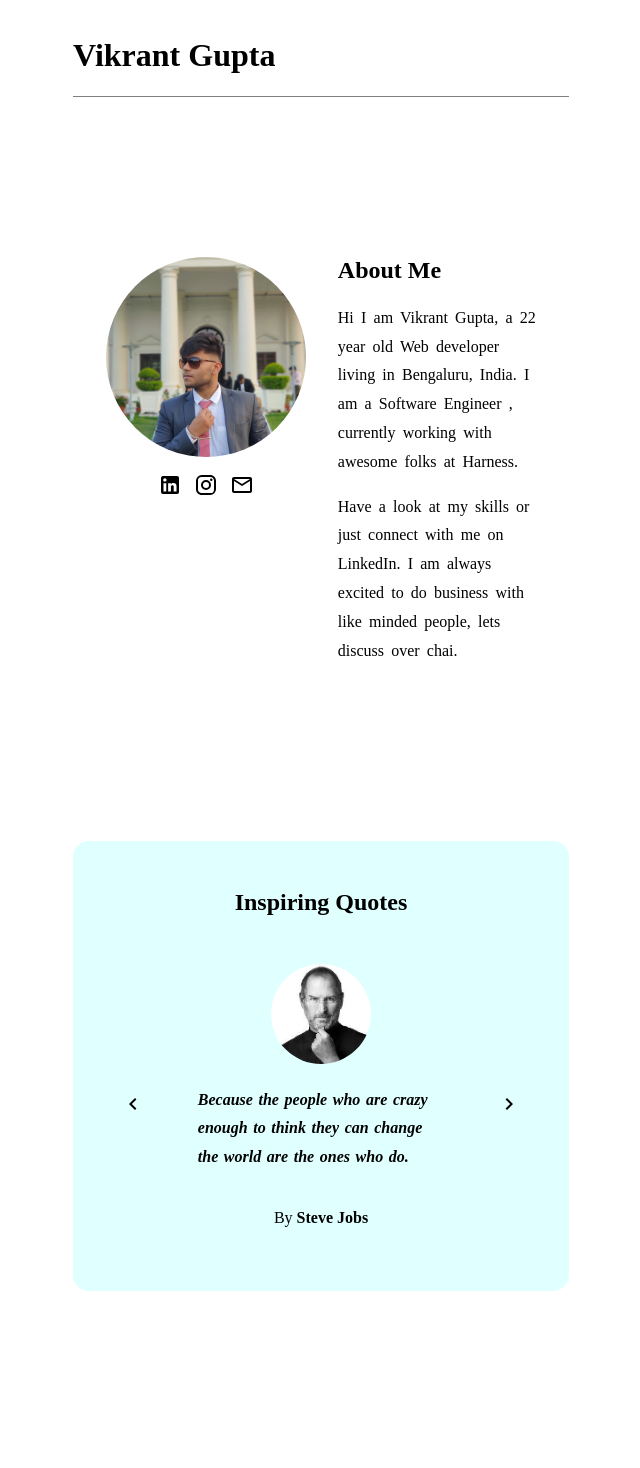
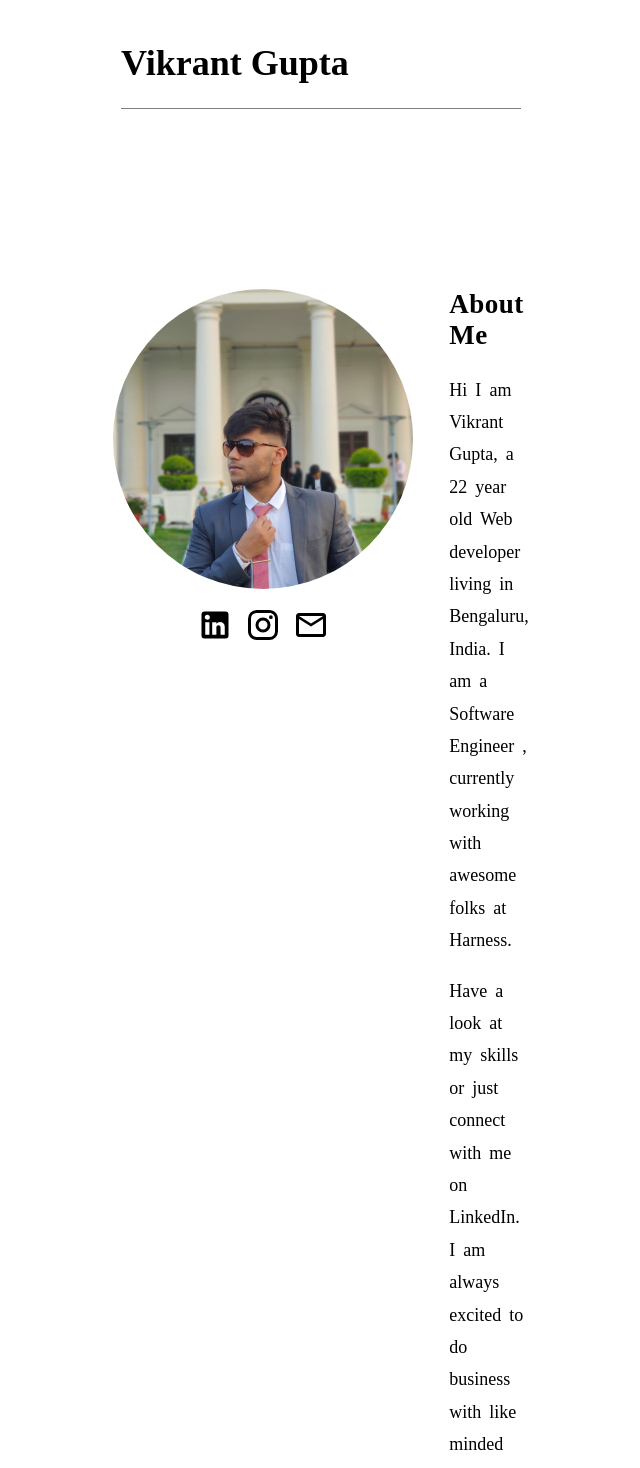
Before and after one commit to vikrantgupta25/dark-coder, a React (Create React App) app: page / in a window 1280 px wide. Shown: the top 1468 px of the page, without its empty margins (319-959 px from the left). Before the commit the page ends 1371 px from the top, so only its background shows below. Built offline with nearby package versions, Linux system fonts and the light colour scheme.

Commit message:
css fixes

```diff
--- a/src/App.css
+++ b/src/App.css
@@ -1,6 +1,6 @@
 .landing {
   box-sizing: border-box;
-  font-size: 16px;
+  font-size: 18px;
   margin: 1em 24em;
 }
 
@@ -57,6 +57,7 @@
   .inspiringHeading {
     width: fit-content;
     margin: 0 auto;
+    letter-spacing: 1px;
   }
   border-radius: 1em;
 }
--- a/src/App.js
+++ b/src/App.js
@@ -1,10 +1,10 @@
 import React from "react";
-import "./App.css";
 import MovingQuotes from "./components/MovingQuotes";
 import { Avatar } from "@mui/material";
 import LinkedInIcon from "@mui/icons-material/LinkedIn";
 import InstagramIcon from "@mui/icons-material/Instagram";
 import MailOutlineIcon from "@mui/icons-material/MailOutline";
+import "./App.css";
 
 function App() {
   return (
@@ -18,16 +18,27 @@ function App() {
             <Avatar
               src="profilePicture.png"
               alt="profileImage"
-              sx={{ height: "10em", width: "10em" }}
+              sx={{ height: "15em", width: "15em" }}
             />
             <div className=" flex connectWithMe">
-              <LinkedInIcon className="linkedin" />
-              <InstagramIcon className="instagram" />
-              <MailOutlineIcon className="mail" />
+              <LinkedInIcon
+                className="linkedin"
+                sx={{ height: "1.5em", width: "1.5em" }}
+              />
+              <InstagramIcon
+                className="instagram"
+                sx={{ height: "1.5em", width: "1.5em" }}
+              />
+              <MailOutlineIcon
+                className="mail"
+                sx={{ height: "1.5em", width: "1.5em" }}
+              />
             </div>
           </div>
           <div className="flex vertical introText">
-            <h2 style={{ marginTop: "0px" }}>About Me</h2>
+            <h2 style={{ marginTop: "0px", letterSpacing: "0.5px" }}>
+              About Me
+            </h2>
             <div>
               <p className="aboutMeText">
                 Hi I am Vikrant Gupta, a 22 year old Web developer living in
--- a/src/components/MovingQuotes.js
+++ b/src/components/MovingQuotes.js
@@ -48,9 +48,13 @@ export default function MovingQuotes() {
 
   return (
     <div className="movingQuotes">
-      <KeyboardArrowLeftIcon onClick={leftIconClickHanlder} />
+      {position !== 0 && (
+        <KeyboardArrowLeftIcon onClick={leftIconClickHanlder} />
+      )}
       <Quote quote={quotes[position]} />
-      <KeyboardArrowRightIcon onClick={rightIconClickHandler} />
+      {position !== quotes.length - 1 && (
+        <KeyboardArrowRightIcon onClick={rightIconClickHandler} />
+      )}
     </div>
   );
 }
--- a/src/components/Quote.css
+++ b/src/components/Quote.css
@@ -9,6 +9,8 @@
     width: 70%;
     word-spacing: 0.1em;
     line-height: 1.8;
+    text-align: center;
+    font-size: 20px;
   }
   .author {
   }
--- a/src/components/Quote.js
+++ b/src/components/Quote.js
@@ -9,7 +9,7 @@ export default function Quote(props) {
       <Avatar
         alt={author}
         src={imagePath}
-        sx={{ height: "5em", width: "5em" }}
+        sx={{ height: "7em", width: "7em" }}
       />
       <h4 className="text">
         <i>{quote}</i>
```
